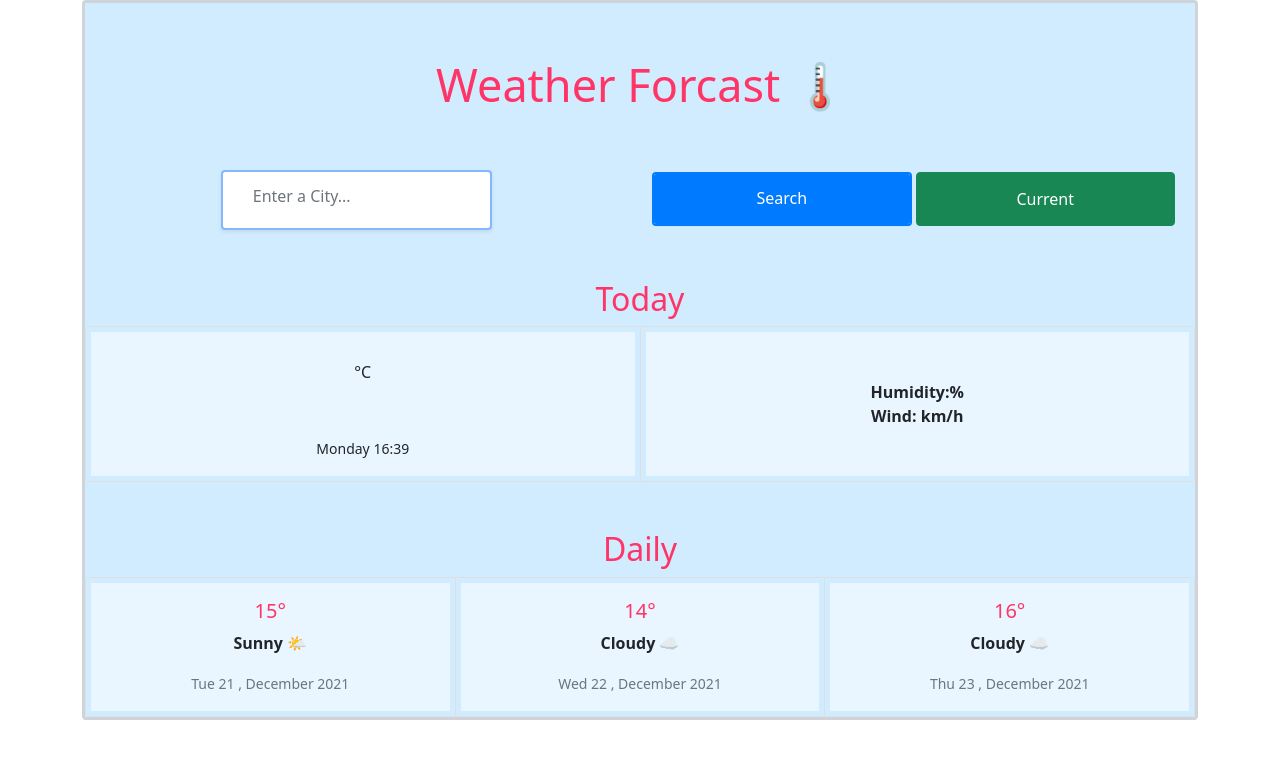
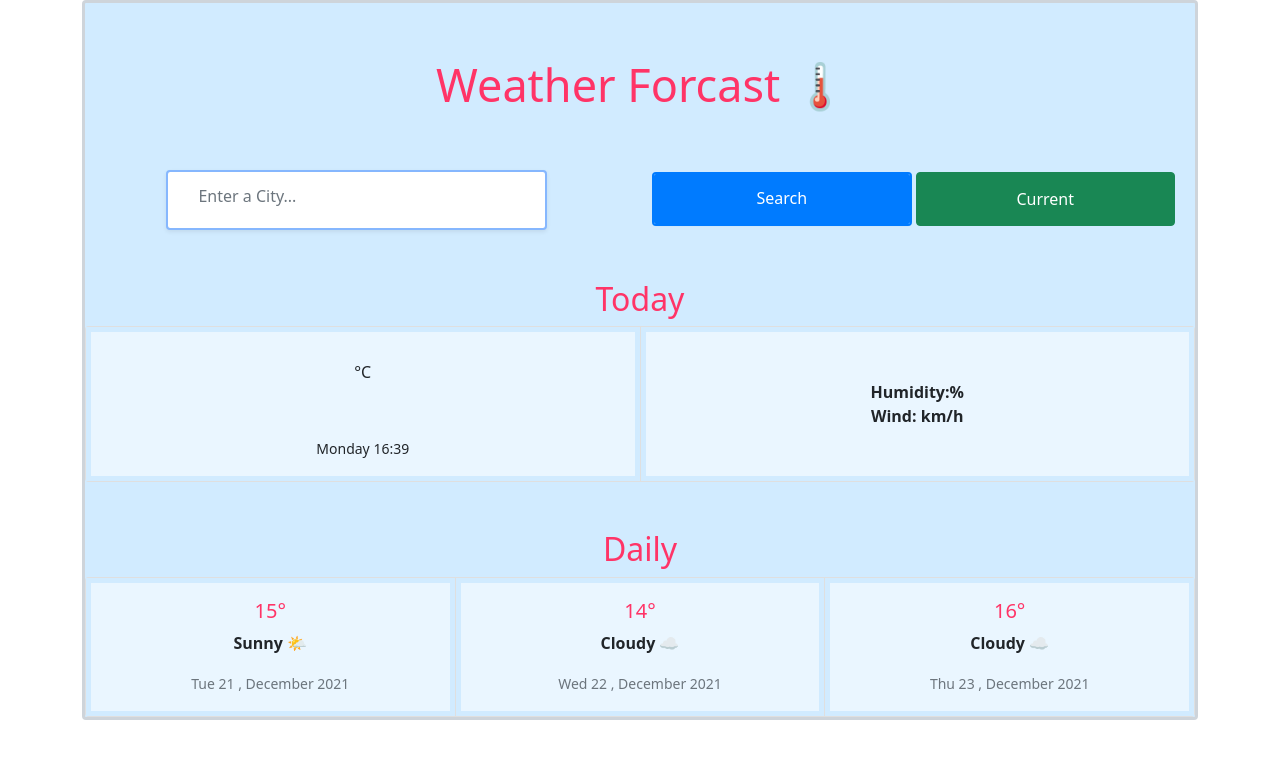
Before and after one commit to motishokri/Weather-app, a plain HTML site: page index.html in a window 1280 px wide. Drawn offline with nearby package versions, Linux system fonts and the light colour scheme; no server answers.

Commit message:
Update app.css

```diff
--- a/stylesheets/app.css
+++ b/stylesheets/app.css
@@ -11,7 +11,7 @@ h1 {
 }
 
 input[type="search"] {
-  width: 250px;
+  width: 300px;
   display: block;
   box-sizing: border-box;
   border: 2px solid #ccc;
@@ -23,7 +23,7 @@ input[type="search"] {
   transition: width 0.4s ease-in-out;
 }
 input[type="search"]:focus {
-  width: 50%;
+  width: 70%;
 }
 
 input[type="submit"] {
```
